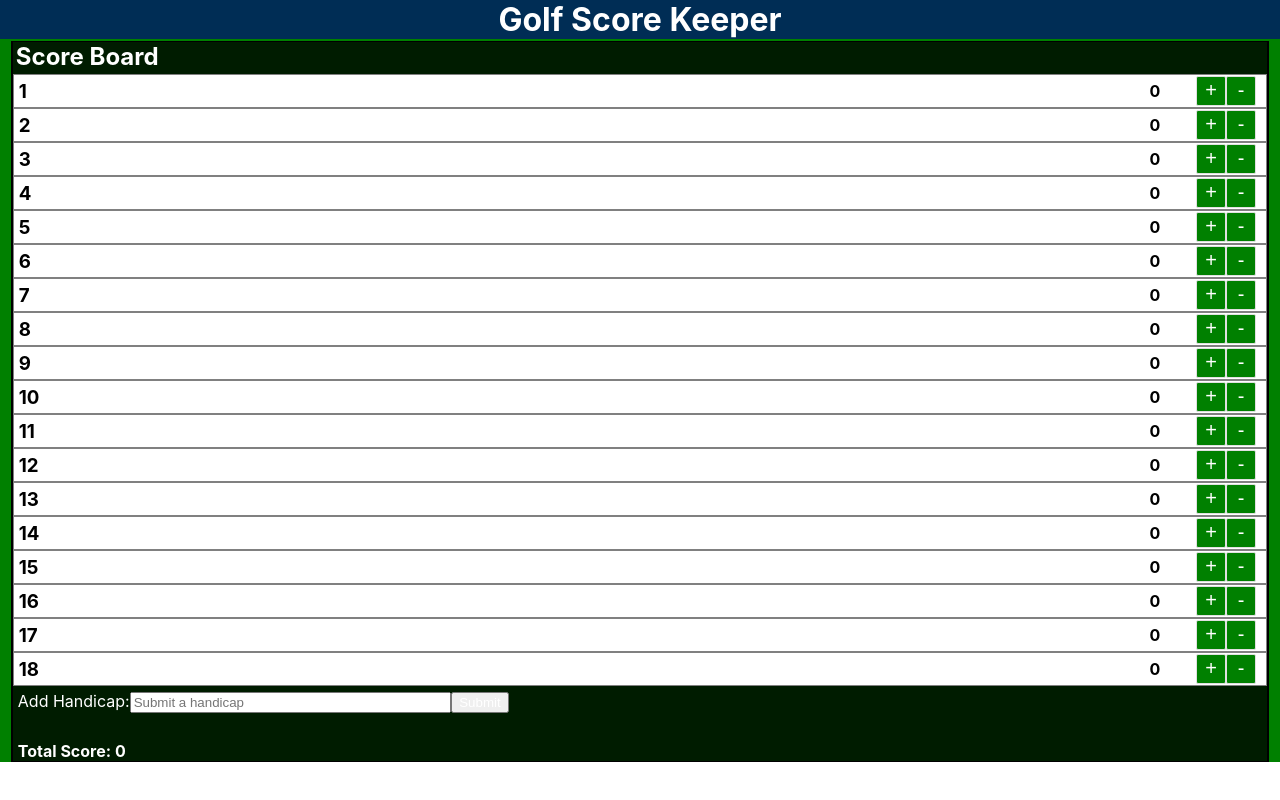
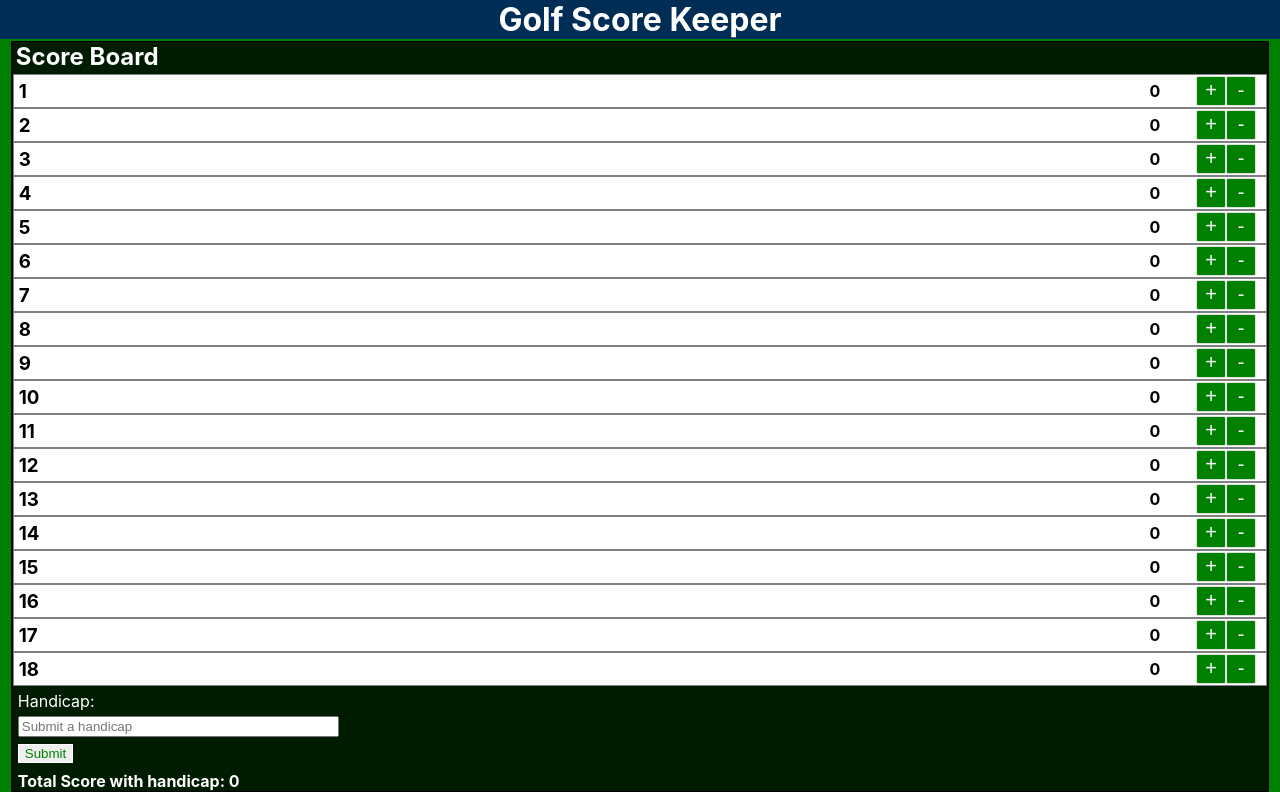
Before and after one commit to Csprier/golfkeeper-client, a React (Create React App) app: page / in a window 1280 px wide. Built offline with nearby package versions, Linux system fonts and the light colour scheme.

Commit message:
Styled the add handicap module

```diff
--- a/src/components/addHandicap.js
+++ b/src/components/addHandicap.js
@@ -35,7 +35,7 @@ class AddHandicap extends Component {
       <div className="handicap-module">
         <form onSubmit={(e) => this.submitHandicap(e)}>
           <label>
-            Add Handicap:
+            Handicap: {this.state.handicapValue}
             <input
               className="handicap-module-input"
               placeholder="Submit a handicap"
--- a/src/components/board.js
+++ b/src/components/board.js
@@ -12,7 +12,13 @@ class Board extends Component {
         <h2>Score Board</h2>
         {this.props.course.map((hole, i) => <Hole key={i} hole={hole.hole} score={hole.score} />)}
         <AddHandicap total={this.props.total}/>
-        <span className="total-score">Total Score: {this.props.total}</span>
+        {/* <span className="total-score">Total Score: {this.props.total}</span> */}
+        <span className="total-score">Total Score with handicap: {this.props.total}</span>
+        {/* {
+          (this.props.handicap)
+            ? <span className="total-score">Total Score with handicap: {this.props.total}</span>
+            : <span className="total-score">Total Score: {this.props.total}</span>
+        } */}
       </div>
     );
   }
@@ -20,7 +26,8 @@ class Board extends Component {
 
 const mapStateToProps = state => ({
   course: state.course,
-  total: state.total
+  total: state.total,
+  handicap: state.handicap
 });
 
 export default connect(mapStateToProps)(Board);
--- a/src/css/addHandicap.css
+++ b/src/css/addHandicap.css
@@ -3,15 +3,18 @@
   flex-direction: column;
   width: 50%;
   height: 50px;
-  margin: 5px 0px 0px 5px;
+  margin: 5px 0px 30px 0px;
+  padding: 0px 0px 0px 5px;
   color: white;
 }
 
 .handicap-module-input {
+  display: flex;
   width: 50%;
+  margin: 5px 0px 5px 0px;
 }
 
 .handicap-module-button {
-  color: white;
-  /* border: 1px solid white; */
+  color: green;
+  border: 1px solid white;
 }
--- a/src/css/board.css
+++ b/src/css/board.css
@@ -19,7 +19,7 @@
 }
 
 .total-score {
-  padding: 5px 5px 5px 5px;
+  padding: 5px 5px 0px 5px;
   font-weight: bold;
   color: white;
 }
```
